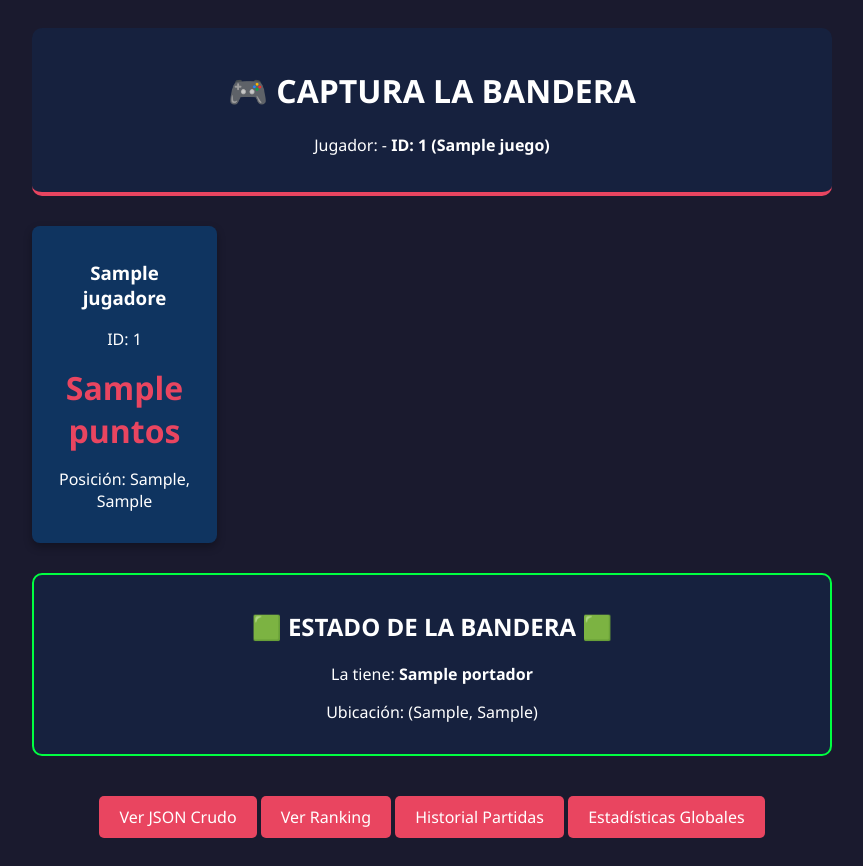
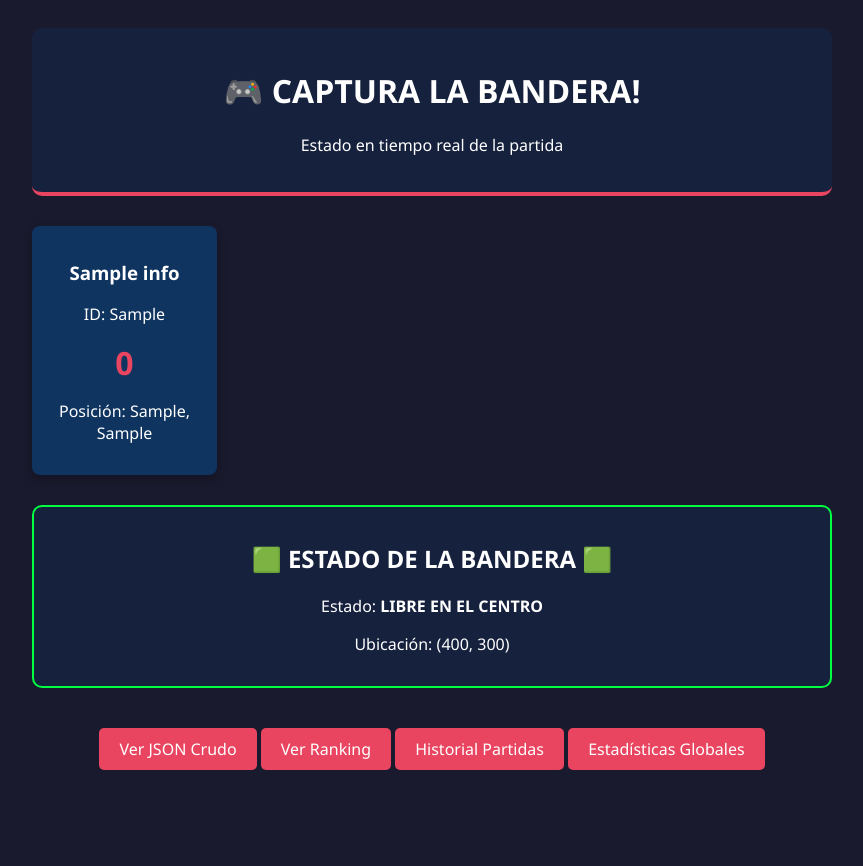
Before and after one commit to McMac31/Captura-la-bandera, a Python web app: template web/templates/index.html in a window 1280 px wide. Shown: the whole page, without its empty margins (208-1071 px from the left). After the commit the page ends 770 px from the top, so only its background shows below. Run offline with Jinja, Linux system fonts and the light colour scheme; the template is opened without the code that fills it: most values are stand-ins (such as "Sample title", 1, 10 or a date in 2020); some libraries are stand-ins or nearby versions.

Commit message:
Sorpresa añadida, modificacion de historial arreglada, cargando en el servidor, falta arreglar el delete de ranking

```diff
--- a/logica/juego.py
+++ b/logica/juego.py
@@ -5,7 +5,6 @@ from config import *
 from entidades.jugador import Jugador
 from entidades.bandera import Bandera
 from red.cliente_red import ClienteRed
-from web.servidor_web import ServerFlask
 from API.api_servicio import APIService
 
 # Clase principal del juego
@@ -54,8 +53,6 @@ class Juego:
 
         # Definimos quiénes somos (por defecto el 1/Rojo para pruebas locales)
         self.crear_objetos()
-        self.servidor_web = ServerFlask(self)
-        self.servidor_web.start()  # Iniciamos el servidor web en un hilo
 
 
    # Creamos los objetos del juego
--- a/servidor.py
+++ b/servidor.py
@@ -4,6 +4,7 @@ import json
 import time
 import requests
 from config import *
+from web.servidor_web import ServerFlask
 
 #Clase Servidor de Red
 class Servidor:
@@ -11,6 +12,8 @@ class Servidor:
         self.server = socket.socket(socket.AF_INET, socket.SOCK_STREAM) #Con AF_INET usamos IPv4, con SOCK_STREAM usamos TCP
         self.server.bind(DIRECCION_SERVIDOR) #Enlazamos el socket a la direccion y puerto
         self.server.listen() #Ponemos el servidor en modo escucha
+        self.servidor_web = ServerFlask(self)
+        self.servidor_web.start()
 
         print(f"[ARRANCANDO] Servidor escuchando en {SERVIDOR_IP}:{PUERTO}") #Validamos que el servidor esta corriendo
 
@@ -81,7 +84,7 @@ class Servidor:
 
                         # Si es movimiento normal, retransmitimos
                         elif "posicion" in data:
-                            self.jugadores_info[id_jugador] = data["posicion"]
+                            self.jugadores_info[id_jugador] = data
                             self.broadcast_estado(id_jugador, data)
 
                     except json.JSONDecodeError:
--- a/web/static/script/refrescar.js
+++ b/web/static/script/refrescar.js
@@ -1,42 +1,70 @@
+
+// Variable global para comparar los puntos anteriores y detectar cambios
+let historialPuntos = {};
+
 function refrescarPantalla() {
-    fetch('/api/estado') // Consulta la ruta JSON del servidor web
+    fetch('/api/estado') // Consulta la ruta JSON del servidor central
         .then(response => response.json())
         .then(data => {
-            // Por cada jugador en la respuesta
+            const grid = document.querySelector('.estado-grid');
+
             data.jugadores.forEach(jugador => {
-                // Actualizar Puntos
-                const ptsJugador = document.getElementById(`puntos-${jugador.id}`); //Variable puntos del jugador
-                if (ptsJugador) {
-                    ptsJugador.innerText = jugador.puntos;
+                // --- LÓGICA DE CONFETI ---
+                // Si ya teníamos registro de este jugador y sus puntos actuales son mayores
+                if (historialPuntos[jugador.id] !== undefined && jugador.puntos > historialPuntos[jugador.id]) {
+                    lanzarConfeti();
                 }
+                // Actualizamos el historial con el valor nuevo
+                historialPuntos[jugador.id] = jugador.puntos;
 
-                // Actualizar Posición del Jugador
-                const posJugador = document.getElementById(`pos-${jugador.id}`);
-                if (posJugador) {
-                    posJugador.innerText = `${jugador.posicion.x}, ${jugador.posicion.y}`;
+                // --- ACTUALIZACIÓN DE TARJETAS (Dinámica) ---
+                let card = document.getElementById(`card-${jugador.id}`);
+                if (!card) {
+                    card = document.createElement('div');
+                    card.id = `card-${jugador.id}`;
+                    card.className = 'card';
+                    card.innerHTML = `
+                        <h3>${jugador.nombre}</h3>
+                        <div class="puntos" id="puntos-${jugador.id}">${jugador.puntos}</div>
+                        <p>Posición: <span id="pos-${jugador.id}">${jugador.posicion.x}, ${jugador.posicion.y}</span></p>
+                    `;
+                    grid.appendChild(card);
+                } else {
+                    document.getElementById(`puntos-${jugador.id}`).innerText = jugador.puntos;
+                    document.getElementById(`pos-${jugador.id}`).innerText = `${jugador.posicion.x}, ${jugador.posicion.y}`;
                 }
             });
 
             // Actualizar estado de la bandera
             const banderaInfo = document.getElementById('bandera-info');
             if (data.bandera.portador_id) {
-                // Buscamos el nombre del portador en la lista de jugadores recibida
-                const portador = data.jugadores.find(j => j.id === data.bandera.portador_id); // Funcion lambda para encontrar el portador
-                const nombre = portador ? portador.nombre : `ID ${data.bandera.portador_id}`; // Si no se encuentra, mostrar ID
+                // Buscamos el nombre del portador en los datos frescos de la API
+                const portador = data.jugadores.find(j => j.id === data.bandera.portador_id);
+                const nombre = portador ? portador.nombre : `Jugador ${data.bandera.portador_id}`;
                 banderaInfo.innerHTML = `La tiene: <strong>${nombre}</strong>`;
             } else {
                 banderaInfo.innerHTML = `Estado: <strong>LIBRE EN EL CENTRO</strong>`;
             }
 
-            // Actualizar ubicación física de la bandera
+            // ACTUALIZAR POSICIÓN FÍSICA (Ahora será dinámica)
             const banderaPos = document.getElementById('bandera-pos');
             if (banderaPos) {
                 banderaPos.innerText = `${data.bandera.posicion.x}, ${data.bandera.posicion.y}`;
             }
         })
         .catch(error => console.error('Error en AJAX:', error));
+
 }
 
+// Función para disparar la animación de confeti
+function lanzarConfeti() {
+    confetti({
+        particleCount: 200,
+        spread: 100,
+        origin: { y: 0.6 },
+        colors: ['#e15a70', '#00ff40', '#ffffff'] // Color confeti personalizado
+    });
+}
 
 // Ejecutar la actualización cada 500ms
 setInterval(refrescarPantalla, 500);
--- a/web/templates/index.html
+++ b/web/templates/index.html
@@ -2,48 +2,49 @@
 <html lang="es">
 <head>
     <meta charset="UTF-8">
-    <title>Estadisticas Partida - Jugador {{ juego.mi_id }}</title>
-    <link rel="stylesheet" href="{{ url_for('static', filename='css/style.css') }}"> <!-- Enlace al CSS -->
-    <link rel="icon" type="image/png" href="{{ url_for('static', filename='imgs/BanderaFavicon.png') }}"> <!-- Favicon -->
+    <title>Monitor del Servidor - Captura la Bandera</title>
+    <link rel="stylesheet" href="{{ url_for('static', filename='css/style.css') }}">
+    <link rel="icon" type="image/png" href="{{ url_for('static', filename='imgs/BanderaFavicon.png') }}">
+    <script src="https://cdn.jsdelivr.net/npm/canvas-confetti@1.6.0/dist/confetti.browser.min.js"></script>
 </head>
 <body>
     <div class="container">
         <div class="header">
-            <h1>🎮 CAPTURA LA BANDERA</h1>
-            <p>Jugador: - <strong>ID: {{ juego.mi_id }} ({{ juego.nombrelocal }})</strong></p> <!-- Mostrar ID y nombre del jugador local -->
+            <h1>🎮 CAPTURA LA BANDERA!</h1>
+            <p>Estado en tiempo real de la partida</p>
         </div>
 
         <div class="estado-grid">
-            {% for id, j in juego.jugadores.items() %} <!-- Iterar sobre los jugadores -->
-            <div class="card {{ 'local' if j.es_local else '' }}"> <!-- Resaltar el jugador local -->
-                <h3>{{ j.NombreJugador }}</h3>
-                <p>ID: {{ j.id }}</p>
-                <div class="puntos" id="puntos-{{ j.id }}">{{ j.puntos }}</div>
-                <p>Posición: <span id="pos-{{ j.id }}">{{ j.rect.x }}, {{ j.rect.y }}</span></p>
+            {% for id, info in servidor.jugadores_info.items() %}
+            <div class="card" id="card-{{ id }}">
+                <h3>{{ info.nombre if info.nombre else 'Jugador ' ~ id }}</h3>
+                <p>ID: {{ id }}</p>
+                <div class="puntos" id="puntos-{{ id }}">{{ servidor.historial_puntos.get(id, 0) }}</div>
+                <p>Posición: <span id="pos-{{ id }}">{{ info.posicion.x }}, {{ info.posicion.y }}</span></p>
             </div>
-            {% endfor %} <!-- Fin de la iteración sobre los jugadores -->
+            {% endfor %}
         </div>
 
         <div class="bandera-box">
-            <h2>🟩 ESTADO DE LA BANDERA 🟩</h2>
-            <p id="bandera-info">
-                {% if juego.bandera.portador %} <!-- Verificar si la bandera tiene portador -->
-                    La tiene: <strong>{{ juego.bandera.portador.NombreJugador }}</strong>
-                {% else %} <!-- Si no tiene portador -->
-                    Estado: <strong>LIBRE EN EL CENTRO</strong>
-                {% endif %}
-            </p>
-            <p>Ubicación: (<span id="bandera-pos">{{ juego.bandera.rect.x }}, {{ juego.bandera.rect.y }}</span>)</p> <!-- Ubicación física de la bandera -->
+        <h2>🟩 ESTADO DE LA BANDERA 🟩</h2>
+        <p id="bandera-info">
+            {% if servidor.dueno_bandera %}
+                {% set info_portador = servidor.jugadores_info.get(servidor.dueno_bandera) %}
+                La tiene: <strong>{{ info_portador.nombre if info_portador and info_portador.nombre else 'Jugador ' ~ servidor.dueno_bandera }}</strong>
+            {% else %}
+                Estado: <strong>LIBRE EN EL CENTRO</strong>
+            {% endif %}
+        </p>
+        <p>Ubicación: (<span id="bandera-pos">400, 300</span>)</p>
         </div>
 
-        <div class="menu-acciones"> <!-- Menú de navegación -->
+        <div class="menu-acciones">
             <a href="/api/estado" class="btn">Ver JSON Crudo</a>
             <a href="/ranking" class="btn">Ver Ranking</a>
             <a href="/partidas" class="btn">Historial Partidas</a>
             <a href="/estadisticas" class="btn">Estadísticas Globales</a>
         </div>
     </div>
-
-    <script src="{{ url_for('static', filename='script/refrescar.js') }}" defer></script> <!-- Enlace al JS de refresco -->
+    <script src="{{ url_for('static', filename='script/refrescar.js') }}" defer></script>
 </body>
 </html>
```
Also changed, not shown: web/servidor_web.py (+39 -30 lines), web/templates/partidas.html (+3 -5 lines).
